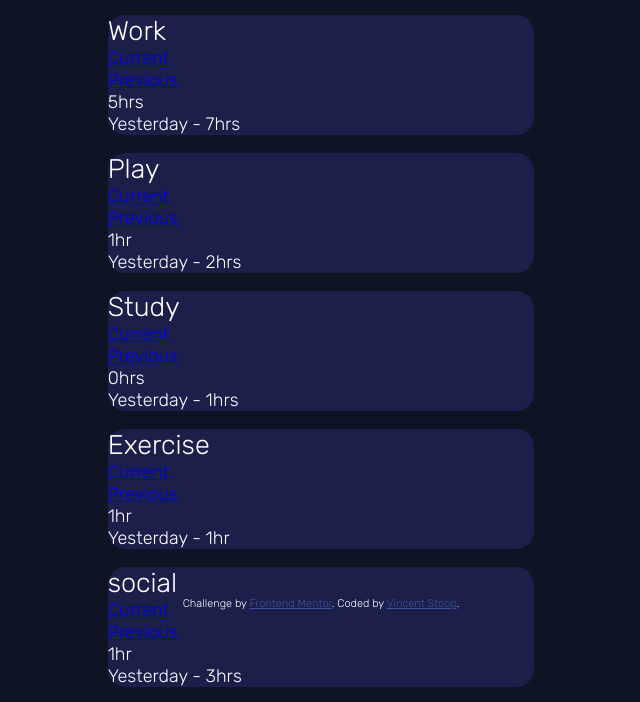
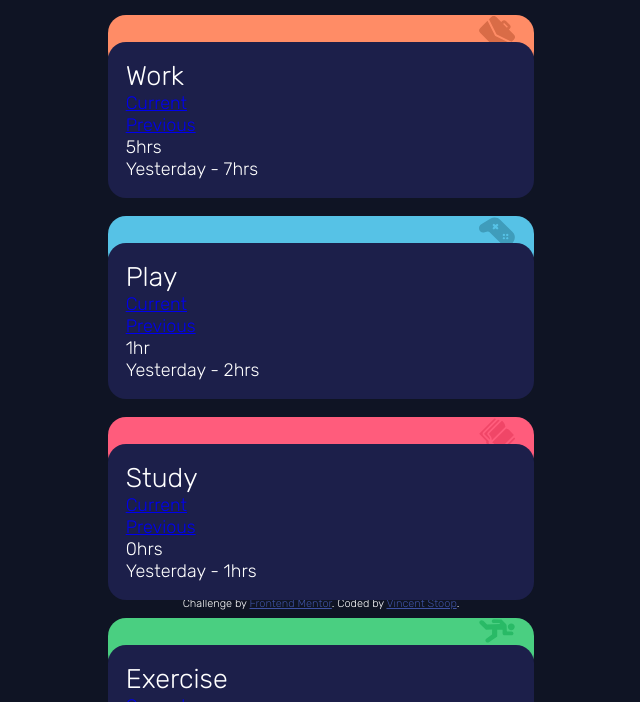
Before and after one commit to vincentstoop/time-tracking-dashboard-main, a website: page index.html in a window 1280 px wide. Shown: the part 172-874 px from the top of the page, without its empty margins (319-959 px from the left). Drawn offline with Linux system fonts and the light colour scheme.

Commit message:
Styling cards with individual colors

```diff
--- a/index.html
+++ b/index.html
@@ -21,6 +21,7 @@
 
     <main>
         <section class="title">
+            <div>
                 <header>
                     <img src="./images/image-jeremy.png" alt="Jeremy Robson">
                     <h1><span>Report for</span> Jeremy Robson</h1>
@@ -32,8 +33,10 @@
                         <li><a href="#">Monthly</a></li>
                     </ul>
                 </nav>
+            </div>
         </section>
-        <section class="work">
+        <section class="card work">
+            <div>
                 <h2>Work</h2>
                 <ul>
                     <li><a href="#" data-type="current">Current</a></li>
@@ -43,66 +46,72 @@
                 <!-- daily -->
                 <p class="previous">Yesterday - 7hrs</p>
                 <!-- daily -->
+            </div>
         </section>
-        <section class="play">
+        <section class="card play">
+            <div>
                 <h2>Play</h2>
                 <ul>
                     <li><a href="#" data-type="current">Current</a></li>
                     <li><a href="#" data-type="previous">Previous</a></li>
                 </ul>
-
                 <p class="current">1hr</p>
                 <!-- daily -->
                 <p class="previous">Yesterday - 2hrs</p>
                 <!-- daily -->
+            </div>
         </section>
-        <section class="study">
+        <section class="card study">
+            <div>
                 <h2>Study</h2>
                 <ul>
                     <li><a href="#" data-type="current">Current</a></li>
                     <li><a href="#" data-type="previous">Previous</a></li>
                 </ul>
-
                 <p class="current">0hrs</p>
                 <!-- daily -->
                 <p class="previous">Yesterday - 1hrs</p>
                 <!-- daily -->
+            </div>
         </section>
-        <section class="exercise">
+        <section class="card exercise">
+            <div>
                 <h2>Exercise</h2>
                 <ul>
                     <li><a href="#" data-type="current">Current</a></li>
                     <li><a href="#" data-type="previous">Previous</a></li>
                 </ul>
-
                 <p class="current">1hr</p>
                 <!-- daily -->
                 <p class="previous">Yesterday - 1hr</p>
                 <!-- daily -->
+            </div>
         </section>
-        <section class="social">
+        <section class="card social">
+            <div>
                 <h2>social</h2>
                 <ul>
                     <li><a href="#" data-type="current">Current</a></li>
                     <li><a href="#" data-type="previous">Previous</a></li>
                 </ul>
-
                 <p class="current">1hr</p>
                 <!-- daily -->
                 <p class="previous">Yesterday - 3hrs</p>
                 <!-- daily -->
+            </div>
         </section>
-        <section class="selfcare">
+        <section class="card selfcare">
+            <div>
                 <h2>Self Care</h2>
                 <ul>
                     <li><a href="#" data-type="current">Current</a></li>
                     <li><a href="#" data-type="previous">Previous</a></li>
                 </ul>
-
                 <p class="current">0hrs</p>
                 <!-- daily -->
                 <p class="previous">Yesterday - 1hrs</p>
                 <!-- daily -->
+            </div>
         </section>
     </main>
 
--- a/scss/styles.scss
+++ b/scss/styles.scss
@@ -8,6 +8,10 @@
     padding: 0;
     font-family: 'Rubik', sans-serif;
     font-weight: 300;
+}
+
+:root {
+    --radius: 1rem;
 }
 
 ul {
@@ -30,14 +34,24 @@ body {
 
 main {
     grid-area: main;
+    display: grid;
+    gap: 1.5rem;
+    &>section:first-of-type {
+        margin-block-end: -1rem;
+    }
     &>section+section {
         margin-block-start: 1rem;
+        // padding: 1rem;
     }
 }
 
-section {
-    border-radius: 1rem;
+section>div {
+    border-radius: var(--radius);
     background-color: $clr-neutral-700;
+}
+
+section:not(:first-of-type)>div {
+    padding: 1rem;
 }
 
 header {
@@ -45,7 +59,7 @@ header {
     align-items: center;
     padding: 1rem 1rem;
     background-color: $clr-primary-blue;
-    border-radius: 1rem;
+    border-radius: var(--radius);
     img {
         width: 75px;
         height: 75px;
@@ -87,3 +101,56 @@ nav {
         }
     }
 }
+
+.card {
+    position: relative;
+    transform: translateY(1rem);
+    z-index: 10;
+}
+
+.card::after {
+    --spacing: 1.5rem;
+    position: absolute;
+    display: block;
+    content: '';
+    top: calc(-1 * var(--spacing));
+    height: calc(2 * var(--spacing));
+    left: 0;
+    right: 0;
+    border-radius: var(--radius);
+    background-position-x: 95%;
+    background-position-y: 5%;
+    background-repeat: no-repeat;
+    background-size: 2em;
+    z-index: -1;
+}
+
+.work::after {
+    background-color: $clr-primary-work;
+    background-image: url(../images/icon-work.svg);
+}
+
+.play::after {
+    background-color: $clr-primary-play;
+    background-image: url(../images/icon-play.svg);
+}
+
+.study::after {
+    background-color: $clr-primary-study;
+    background-image: url(../images/icon-study.svg);
+}
+
+.exercise::after {
+    background-color: $clr-primary-exercise;
+    background-image: url(../images/icon-exercise.svg);
+}
+
+.social::after {
+    background-color: $clr-primary-social;
+    background-image: url(../images/icon-social.svg);
+}
+
+.selfcare::after {
+    background-color: $clr-primary-selfcare;
+    background-image: url(../images/icon-self-care.svg);
+}
```
Also changed, not shown: css/styles.css, 1 other file. Lines whose indentation alone changed are shown as unchanged.
